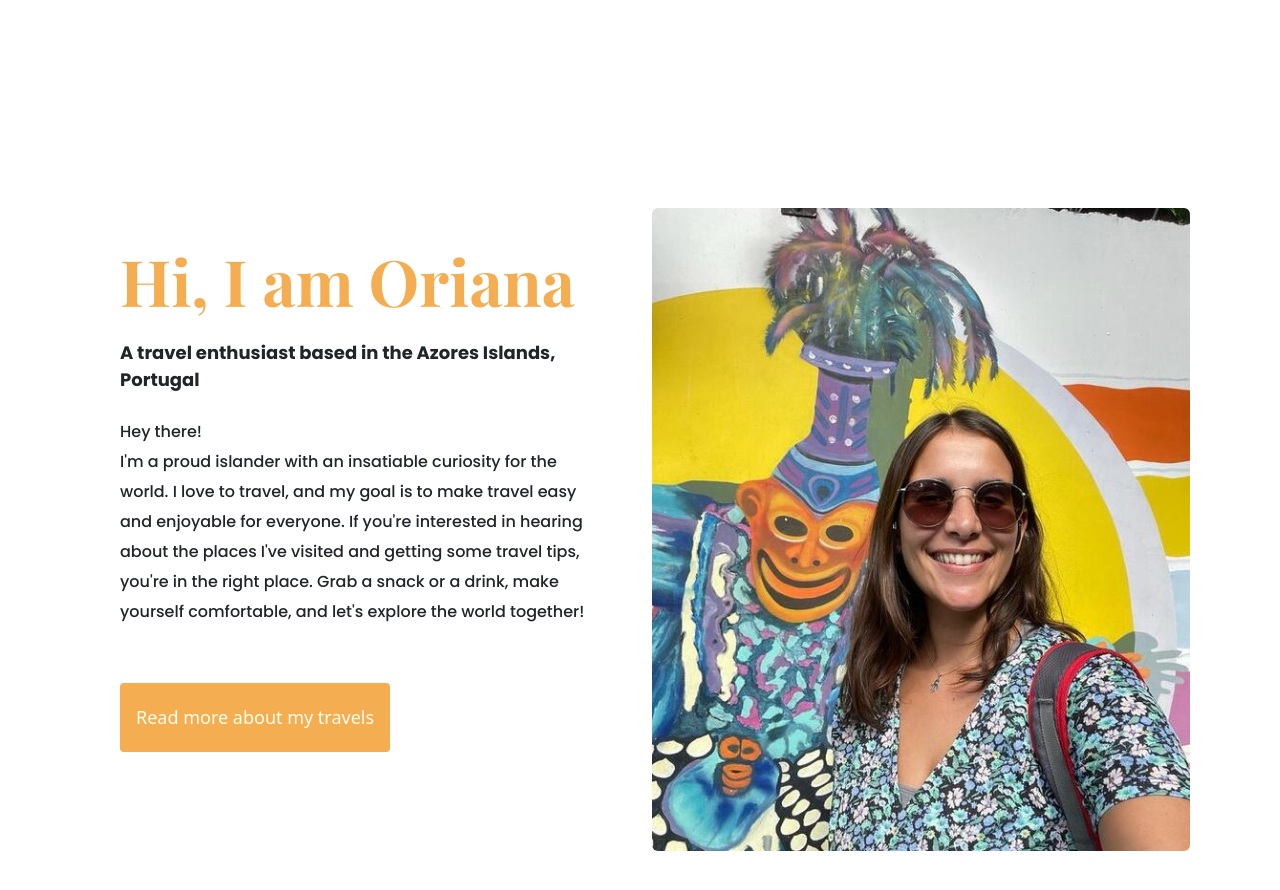
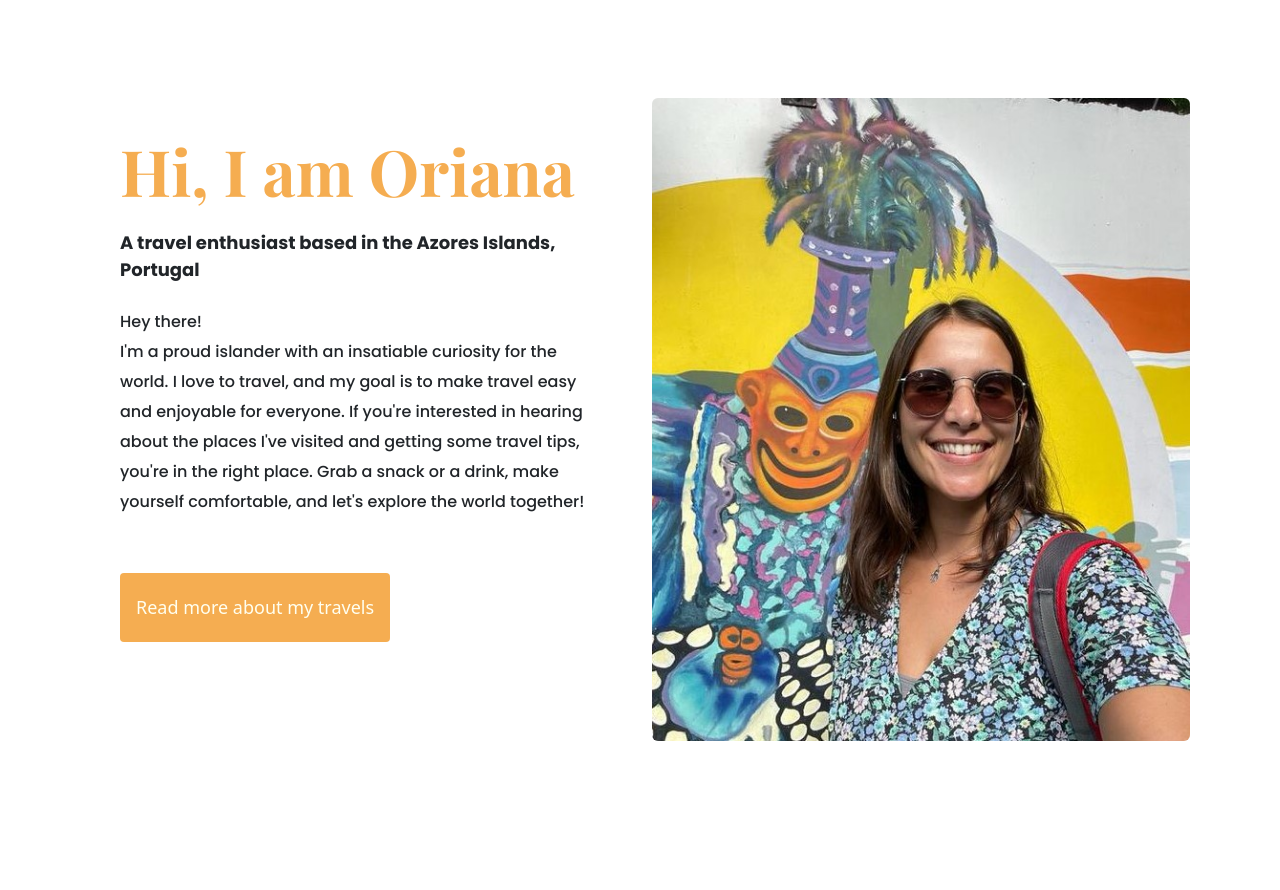
Before and after one commit to orianamachado66/responsive-workshop-project, a plain HTML site: page about.html in a window 1280 px wide. After the commit the page ends 839 px from the top, so only its background shows below. Drawn offline with nearby package versions, Linux system fonts and the light colour scheme.

```diff
--- a/styles/application.css
+++ b/styles/application.css
@@ -109,7 +109,7 @@ footer {
 }
 
 .about-section {
-  padding: 160px 20px;
+  padding: 50px 20px;
 }
 
 .about-section h1 {
```
Also changed, not shown: index.html (+1 -0 lines).
